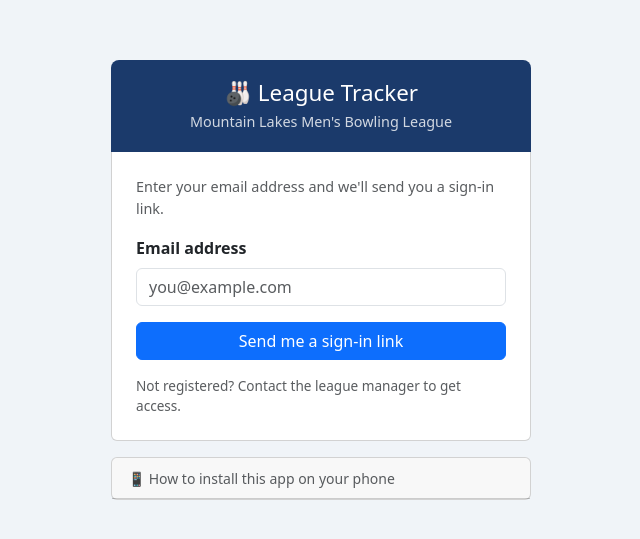
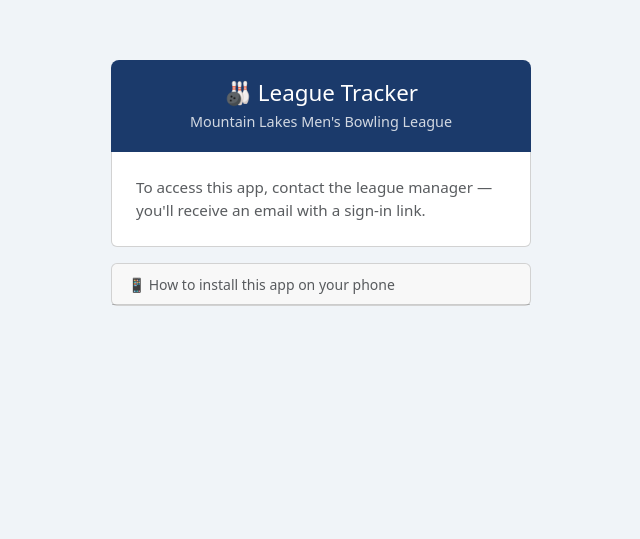
Before and after one commit to dglcinc/bowling-league-tracker, a Flask app: page /auth/login in a window 1280 px wide. Shown: the top 539 px of the page, without its empty margins (319-959 px from the left). Run offline with Flask 3, Linux system fonts and the light colour scheme.

Commit message:
fix(auth): remove self-serve magic link, fix viewer redirect, add registration subject
- Login page no longer accepts email submissions — shows "contact the league
  manager" message only. Eliminates spoofing risk since bowlers know each others'
  emails.
- Root index endpoint now allowed for all authenticated users, fixing the 403
  viewers hit after clicking a magic link (index wasn't in viewer_permissions).
- Bulk send on Manage page: "Registration invite" checkbox uses subject
  "[League Name] App Registration" (from LeagueSettings); unchecked uses
  "Your sign-in link — League Name" for resends.
- send_magic_link() accepts optional subject parameter to support both flows.

Co-Authored-By: Claude Sonnet 4.6 <noreply@anthropic.com>

```diff
--- a/app.py
+++ b/app.py
@@ -178,7 +178,7 @@ def create_app():
         if ep is None or ep == 'static':
             return
 
-        # Auth routes are always public
+        # Auth routes and root index are always public or universally accessible
         if ep.startswith('auth.'):
             return
 
@@ -188,6 +188,10 @@ def create_app():
 
         # Editors have full access
         if current_user.is_editor:
+            return
+
+        # Root index just redirects — allow all authenticated users
+        if ep == 'index':
             return
 
         # Viewers: check the permissions table
--- a/routes/auth.py
+++ b/routes/auth.py
@@ -44,9 +44,10 @@ def _verify_turnstile(cf_token):
         return False
 
 
-def send_magic_link(bowler):
+def send_magic_link(bowler, subject=None):
     """Create a fresh token (invalidating all prior ones) and email the sign-in link.
-    Returns (True, None) on success or (False, error_str) on failure."""
+    Returns (True, None) on success or (False, error_str) on failure.
+    Pass a custom subject for registration invitations vs. regular sign-in links."""
     from routes.admin import _send_via_graph
 
     now = datetime.utcnow()
@@ -70,7 +71,8 @@ def send_magic_link(bowler):
     link = url_for('auth.validate_token', token=token_str, _external=True)
     name = bowler.first_name or bowler.last_name
 
-    subject = 'Your sign-in link — League Tracker'
+    if subject is None:
+        subject = 'Your sign-in link — League Tracker'
     html_body = f"""
 <p>Hello {name},</p>
 <p>Click the button below to sign in to the Bowling League Tracker.
@@ -104,43 +106,11 @@ def send_magic_link(bowler):
 # Routes
 # ---------------------------------------------------------------------------
 
-@auth_bp.route('/login', methods=['GET', 'POST'])
-@limiter.limit('5 per 15 minutes', methods=['POST'])
+@auth_bp.route('/login')
 def login():
     if current_user.is_authenticated:
         return redirect(url_for('index'))
-
-    if request.method == 'POST':
-        email = request.form.get('email', '').strip().lower()
-
-        # Verify Turnstile CAPTCHA
-        cf_token = request.form.get('cf-turnstile-response', '')
-        if not _verify_turnstile(cf_token):
-            flash('Security check failed. Please try again.', 'danger')
-            return redirect(url_for('auth.login'))
-
-        # Look up bowler by email (case-insensitive)
-        bowler = Bowler.query.filter(
-            db.func.lower(Bowler.email) == email
-        ).first()
-
-        if bowler:
-            # Per-email cooldown: don't send if a token was issued in the last 10 minutes
-            cutoff = datetime.utcnow() - timedelta(minutes=10)
-            recent = MagicLinkToken.query.filter(
-                MagicLinkToken.bowler_id == bowler.id,
-                MagicLinkToken.created_at >= cutoff,
-            ).first()
-            if not recent:
-                send_magic_link(bowler)
-
-        # Always show the same message — never reveal whether email is in DB
-        flash("If your email is registered, you'll receive a sign-in link shortly. "
-              "Check your inbox (and spam folder).", 'info')
-        return redirect(url_for('auth.login'))
-
-    site_key = current_app.config.get('TURNSTILE_SITE_KEY', '')
-    return render_template('auth/login.html', turnstile_site_key=site_key)
+    return render_template('auth/login.html')
 
 
 @auth_bp.route('/magic/<token>')
--- a/templates/auth/login.html
+++ b/templates/auth/login.html
@@ -9,18 +9,11 @@
   <meta name="apple-mobile-web-app-title" content="Bowl Tracker">
   <link rel="apple-touch-icon" href="/static/icons/icon-192.png">
   <link href="https://cdn.jsdelivr.net/npm/bootstrap@5.3.0/dist/css/bootstrap.min.css" rel="stylesheet">
-  {% if turnstile_site_key %}
-  <script src="https://challenges.cloudflare.com/turnstile/v1/api.js" async defer></script>
-  {% endif %}
   <style>
     body { background: #f0f4f8; }
-    .login-card {
-      max-width: 420px;
-      margin: 60px auto 0;
-    }
+    .login-card { max-width: 420px; margin: 60px auto 0; }
     .brand-header {
-      background: #1b3a6b;
-      color: #fff;
+      background: #1b3a6b; color: #fff;
       padding: 1.25rem 1.5rem;
       border-radius: 0.5rem 0.5rem 0 0;
       text-align: center;
@@ -44,28 +37,8 @@
         {% endfor %}
       {% endwith %}
 
-      <p class="text-muted mb-3" style="font-size:0.9rem">
-        Enter your email address and we'll send you a sign-in link.
-      </p>
-
-      <form method="post">
-        <div class="mb-3">
-          <label class="form-label fw-bold">Email address</label>
-          <input type="email" name="email" class="form-control" required
-                 placeholder="you@example.com" autocomplete="email">
-        </div>
-
-        {% if turnstile_site_key %}
-        <div class="mb-3">
-          <div class="cf-turnstile" data-sitekey="{{ turnstile_site_key }}"></div>
-        </div>
-        {% endif %}
-
-        <button type="submit" class="btn btn-primary w-100">Send me a sign-in link</button>
-      </form>
-
-      <p class="mt-3 mb-0 text-muted" style="font-size:0.85rem">
-        Not registered? Contact the league manager to get access.
+      <p class="text-muted mb-0" style="font-size:0.95rem">
+        To access this app, contact the league manager — you'll receive an email with a sign-in link.
       </p>
     </div>
   </div>
@@ -108,7 +81,6 @@
   </div>
 
 </div>
-
 <script src="https://cdn.jsdelivr.net/npm/bootstrap@5.3.0/dist/js/bootstrap.bundle.min.js"></script>
 </body>
 </html>
```
Also changed, not shown: routes/admin.py (+8 -1 lines), templates/admin/season_detail.html (+8 -2 lines).
